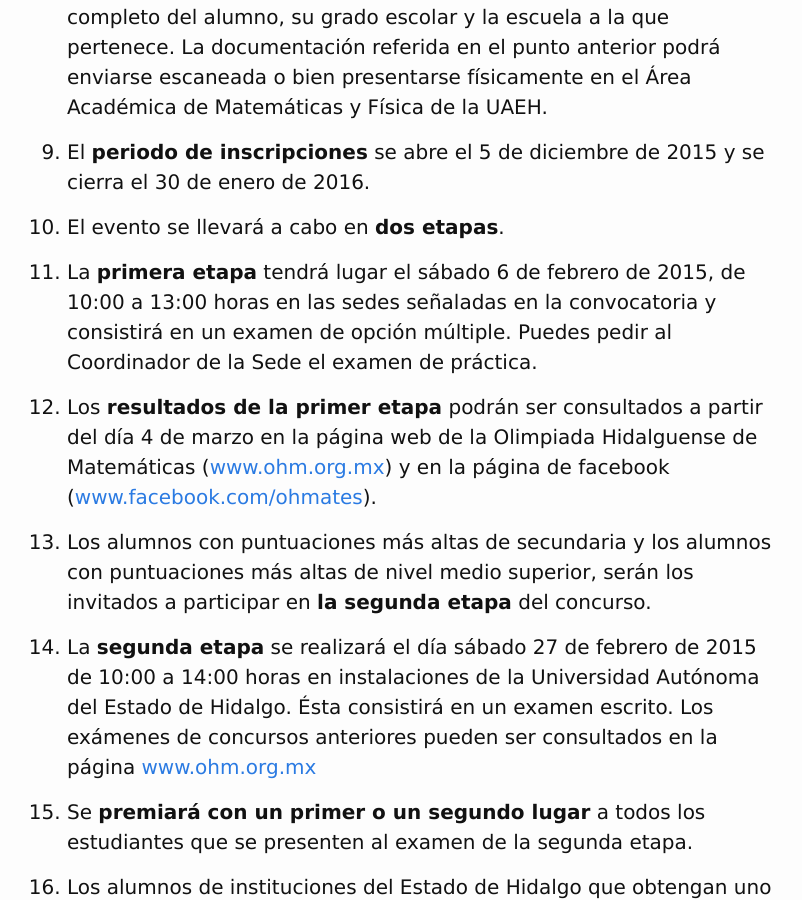
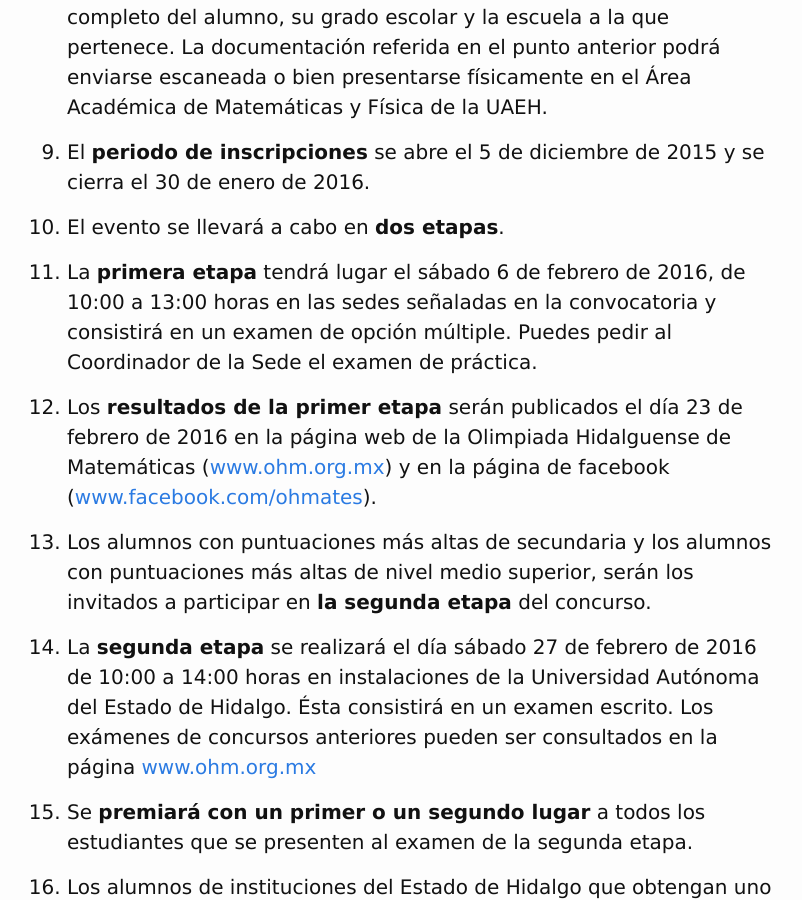
Before and after one commit to rvf0068/pagina-olimpiada, a Jekyll site: the page built from bases.md, in a window 1280 px wide and 900 px high, scrolled down 1283 px. Shown: the whole window, without its empty margins (233-1035 px from the left). Built offline with Jekyll 4.4.1, drawn with Linux system fonts in a browser that asks for light colours.

Commit message:
Correcciones de fechas

```diff
--- a/bases.md
+++ b/bases.md
@@ -61,22 +61,22 @@ XXIX Olimpiada de Matemáticas del Estado de Hidalgo
 
 10. El evento se llevará a cabo en **dos etapas**.
 
-11. La **primera etapa** tendrá lugar el sábado 6 de febrero de 2015, de
+11. La **primera etapa** tendrá lugar el sábado 6 de febrero de 2016, de
     10:00 a 13:00 horas en las sedes señaladas en la convocatoria y
     consistirá en un examen de opción múltiple. Puedes pedir al
     Coordinador de la Sede el examen de práctica.
 
-12. Los **resultados de la primer etapa** podrán ser consultados a
-    partir del día 4 de marzo en la página web de la Olimpiada
-    Hidalguense de Matemáticas ([www.ohm.org.mx](http://www.ohm.org.mx)) y en la página de
-    facebook ([www.facebook.com/ohmates](http://www.facebook.com/ohmates)).
+12. Los **resultados de la primer etapa** serán publicados el día 23 de
+    febrero de 2016 en la página web de la Olimpiada Hidalguense de
+    Matemáticas ([www.ohm.org.mx](http://www.ohm.org.mx)) y en la página de facebook
+    ([www.facebook.com/ohmates](http://www.facebook.com/ohmates)).
 
 13. Los alumnos con puntuaciones más altas de secundaria y los alumnos
     con puntuaciones más altas de nivel medio superior, serán los
     invitados a participar en **la segunda etapa** del concurso.
 
 14. La **segunda etapa** se realizará el día sábado 27 de febrero de
-    2015 de 10:00 a 14:00 horas en instalaciones de la Universidad
+    2016 de 10:00 a 14:00 horas en instalaciones de la Universidad
     Autónoma del Estado de Hidalgo. Ésta consistirá en un examen
     escrito. Los exámenes de concursos anteriores pueden ser
     consultados en la página [www.ohm.org.mx](http://www.ohm.org.mx/)
```
Also changed, not shown: paginas/bases.org (+6 -6 lines).
